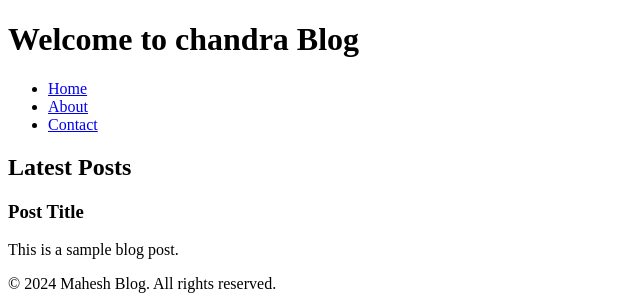
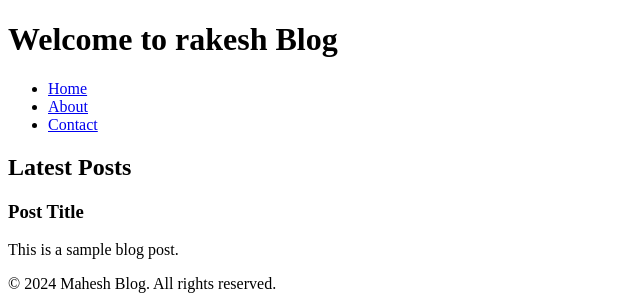
Before and after one commit to maheshfinpros/tesk-php-webserver, a PHP site: page / in a window 1280 px wide. Shown: the top 300 px of the page, without its empty margins (0-640 px from the left). Run offline with PHP 8.4, Linux system fonts and the light colour scheme.

Commit message:
Update index.php
Signed-off-by: maheshfinpros <166098099+maheshfinpros@users.noreply.github.com>

```diff
--- a/index.php
+++ b/index.php
@@ -7,7 +7,7 @@
 </head>
 <body>
     <header>
-        <h1>Welcome to chandra  Blog</h1>
+        <h1>Welcome to rakesh  Blog</h1>
     </header>
     <nav>
         <ul>
```
